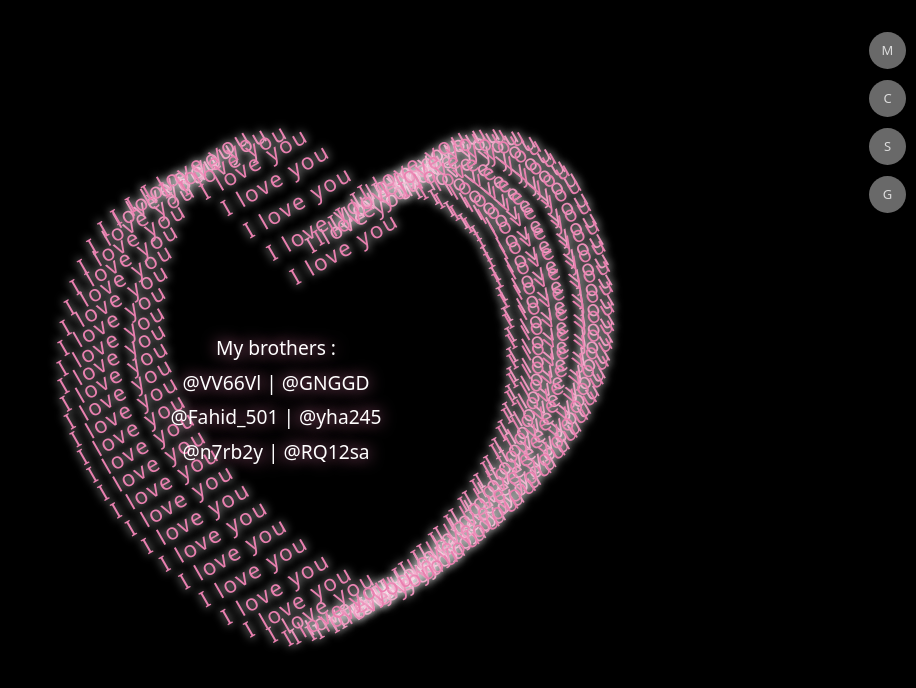
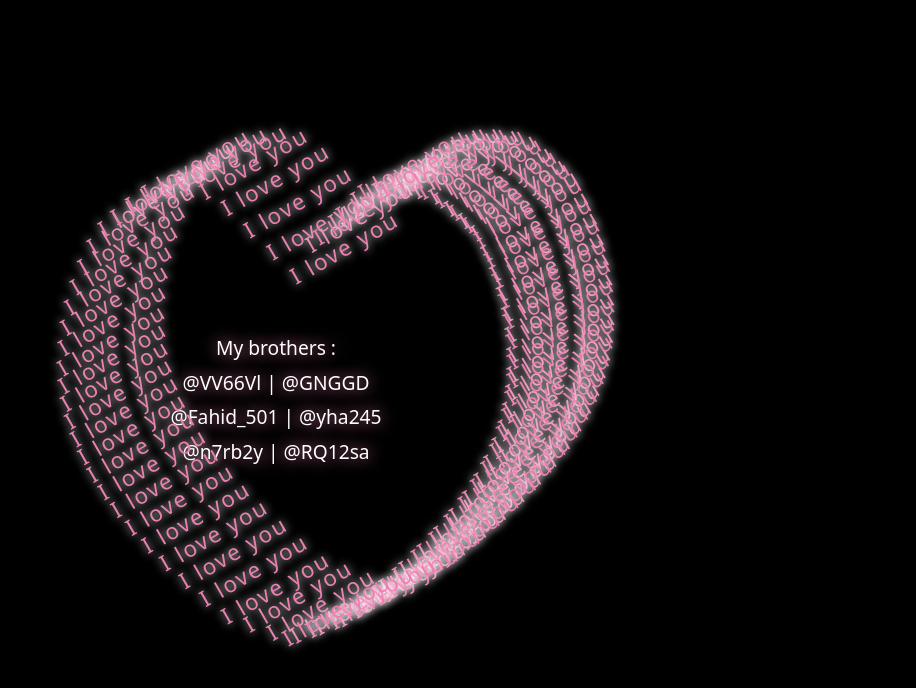
Before and after one commit to djdjddkdkdkke/login, a plain HTML site: page index.html in a window 1280 px wide. Shown: the whole page, without its empty margins (364-1280 px from the left). Drawn offline with Linux system fonts and the light colour scheme.

Commit message:
Refactor index.html structure and styles

```diff
--- a/index.html
+++ b/index.html
@@ -5,47 +5,30 @@
 <title>Love Forever</title>
 <meta name="viewport" content="width=device-width, initial-scale=1" />
 <style>
+
 body {
   background: #000;
   height: 100vh;
   margin: 0;
   overflow: hidden;
-      font-family: system-ui, -apple-system, "Segoe UI", Roboto, Arial, sans-serif;
+  font-family: system-ui;
 }
 
-    .quick-link {
-      position: fixed;
-      right: 10px;
-      width: 35px;
-      height: 35px;
-      z-index: 999;
-      background: #696969;
-      border-radius: 50%;
-      padding: 1px;
-      text-align: center;
-      color: #ddd;
-      text-decoration: none;
-      line-height: 35px;
-      font-size: 13px;
-      user-select: none;
+/* القلب */
+#ui {
+  position: absolute;
+  top: 50%;
+  left: 50%;
+  width: 450px;
+  height: 450px;
+  transform: translate(-50%, -50%);
 }
-    .quick-link:nth-of-type(1) { top: 10%; }
-    .quick-link:nth-of-type(2) { top: 4%;  z-index: 998; }
-    .quick-link:nth-of-type(3) { top: 16%; z-index: 997; }
-    .quick-link:nth-of-type(4) { top: 22%; z-index: 996; }
 
 #ui .love {
   position: absolute;
-      top: 50%;
-      left: 50%;
-      margin: -225px 0 0 -225px;
+  top: 0;
+  left: 0;
   --i: 1;
-    }
-
-    #ui .love:last-child .love_word {
-      color: #ea80b0;
-      font-size: 1.4rem;
-      text-shadow: 0 0 10px #fff;
 }
 
 #ui .love_word {
@@ -67,6 +50,22 @@
   animation-delay: calc(var(--i) * -300ms);
 }
 
+/* النص داخل القلب */
+.center-text {
+  position: absolute;
+  top: 50%;
+  left: 50%;
+  width: 70%;
+  transform: translate(-50%, -50%);
+  color: #fff;
+  text-align: center;
+  font-size: 1.2rem;
+  line-height: 1.8;
+  text-shadow: 0 0 15px #ea80b0;
+  pointer-events: none;
+}
+
+/* نفس انيميشنك */
 @keyframes horizontal {
   from { transform: translateX(0px); }
   to   { transform: translateX(450px); }
@@ -78,52 +77,36 @@
   15%  { transform: translateY(4.5px); }
   18%  { transform: translateY(0px); }
   20%  { transform: translateY(4.5px); }
-      22%  { transform: translateY(34.61538px); }
-      24%  { transform: translateY(64.28571px); }
-      25%  { transform: translateY(112.5px); }
-      26%  { transform: translateY(64.28571px); }
-      28%  { transform: translateY(34.61538px); }
-      30%  { transform: translateY(4.5px); }
+  22%  { transform: translateY(34.6px); }
+  24%  { transform: translateY(64px); }
+  25%  { transform: translateY(112px); }
+  26%  { transform: translateY(64px); }
+  28%  { transform: translateY(34px); }
+  30%  { transform: translateY(4px); }
   32%  { transform: translateY(0px); }
-      35%  { transform: translateY(4.5px); }
+  35%  { transform: translateY(4px); }
   40%  { transform: translateY(45px); }
   50%  { transform: translateY(180px); }
-      71%  { transform: translateY(428.57143px); }
-      72.5%{ transform: translateY(441.17647px); }
+  71%  { transform: translateY(428px); }
   75%  { transform: translateY(450px); }
-      77.5%{ transform: translateY(441.17647px); }
-      79%  { transform: translateY(428.57143px); }
+  79%  { transform: translateY(428px); }
   100% { transform: translateY(180px); }
 }
 
-    .center-text {
-      position: fixed;
-      top: 50%;
-      left: 50%;
-      transform: translate(-50%, -50%);
-      color: #fff;
-      text-align: center;
-      font-size: 1.2rem;
-      line-height: 1.8;
-      text-shadow: 0 0 15px #ea80b0;
-      pointer-events: none;
-    }
 </style>
 </head>
+
 <body>
 
-  <a href="#" class="quick-link">C</a>
-  <a href="#" class="quick-link">M</a>
-  <a href="#" class="quick-link">S</a>
-  <a href="#" class="quick-link">G</a>
-
-  <div id="ui"></div>
+<div id="ui">
 
   <div class="center-text">
     My brothers : <br>
     @VV66Vl | @GNGGD <br>
     @Fahid_501 | @yha245 <br>
     @n7rb2y | @RQ12sa
+  </div>
+
 </div>
 
 <script>
```
Lines whose indentation alone changed are shown as unchanged.
